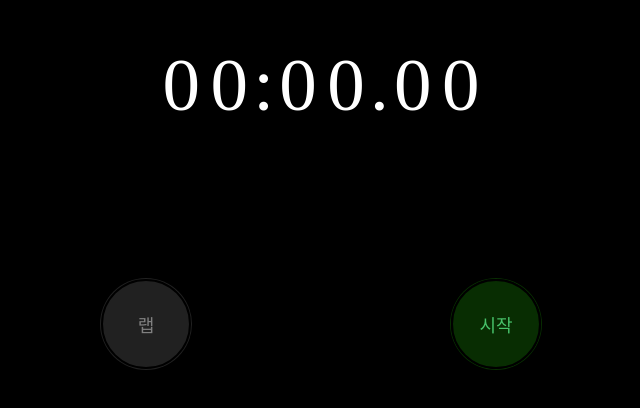
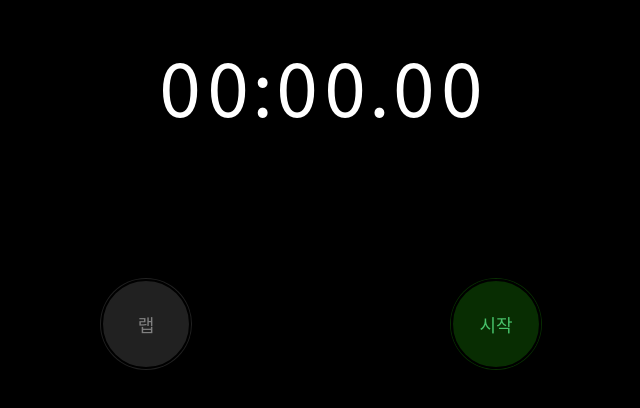
Before and after one commit to marco0212/stopwatch, a React (Create React App) app: page / in a window 1280 px wide. Shown: the part 130-538 px from the top of the page, without its empty margins (319-959 px from the left). Built offline with nearby package versions, Linux system fonts and the light colour scheme.

Commit message:
Add body font family

```diff
--- a/src/App.css
+++ b/src/App.css
@@ -7,6 +7,8 @@ b {
   font-weight: inherit;
 }
 body {
+  font-family: Apple SD Gothic Neo, AppleSDGothicNeo, Noto Sans CJK KR,
+    NanumGothic, Malgun Gothic, 돋움, dotum, arial, sans-serif;
   background-color: #000;
   font-weight: 100;
   font-size: 18px;
```
